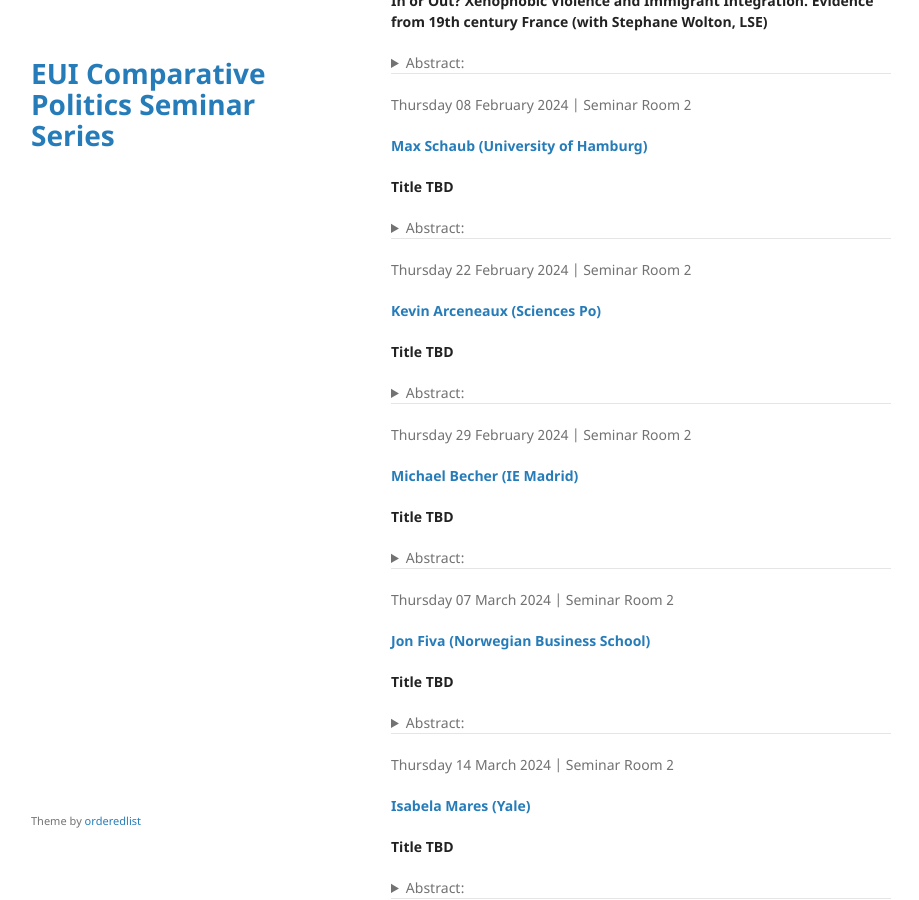
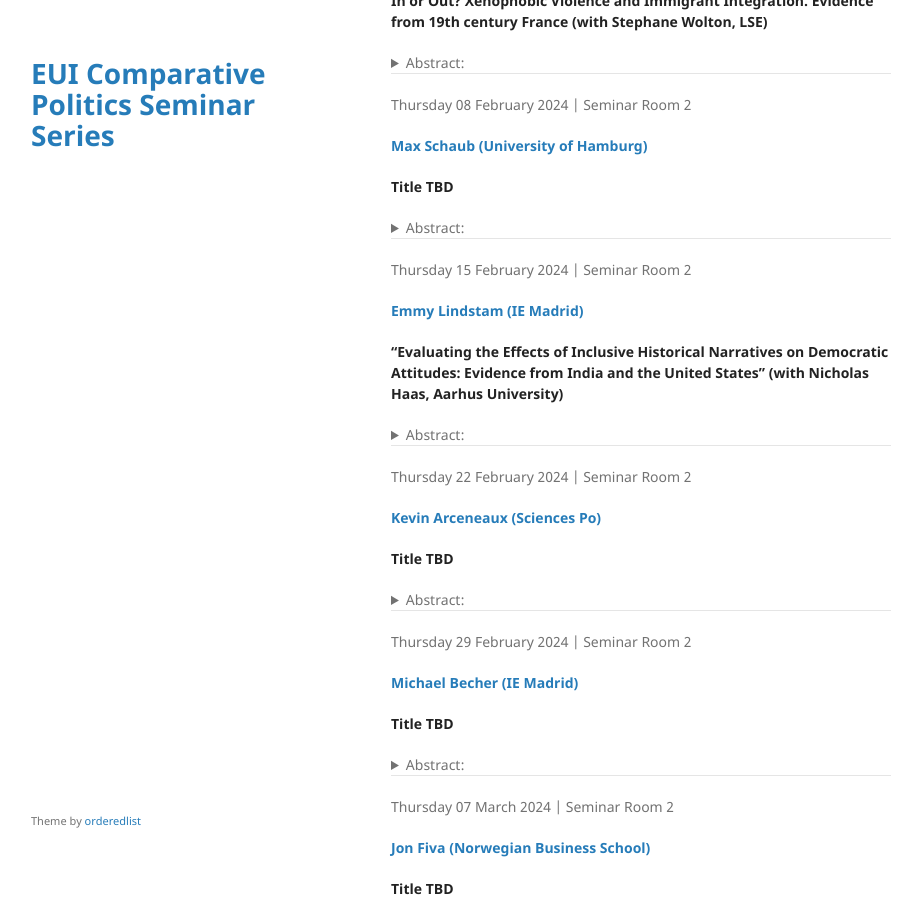
Before and after one commit to cpss-eui/cpss-eui.github.io, a Jekyll site: the page built from index.md, in a window 1280 px wide and 900 px high, scrolled down 844 px. Shown: the whole window, without its empty margins (179-1098 px from the left). Built offline with Jekyll 4.4.1, drawn with Linux system fonts in a browser that asks for light colours; our own code applies the rules of GitHub Pages for plain Markdown files.

Commit message:
See https://github.com/cpss-eui/comparative-politics-seminar-series/commit/c69d30715107f6fd47fb985af27c8c8cc44de65f from refs/heads/main

```diff
--- a/index.md
+++ b/index.md
@@ -117,6 +117,44 @@
 <summary>Abstract:</summary>
 <p>
 Abstract TBD
+</p>
+</details>
+<hr>
+Thursday 15 February 2024 | Seminar Room 2
+<p>
+<strong><a href='https://emmylindstam.com'>Emmy Lindstam (IE
+Madrid)</a></strong>
+</p>
+
+**“Evaluating the Effects of Inclusive Historical Narratives on
+Democratic Attitudes: Evidence from India and the United States” (with
+Nicholas Haas, Aarhus University)**
+
+<details>
+<summary>Abstract:</summary>
+<p>
+Concerns about the state of democracy have surged in several countries
+amongst new evidence that many citizens do not value democratic
+principles or accept election results. Many suggest that at the core of
+these anti-democratic beliefs is a dismissal of some voters – ethnic
+minorities – as lesser members of the nation. In this project, we study
+whether historical narratives that highlight ethnic minorities’ positive
+contributions to the nation increase perceptions that they are entitled
+to speak on the nation’s behalf, and thereby enhance majority members
+support for the democratic process. We theorise that inclusive
+historical narratives can counteract the notion that minorities are
+lesser members of the nation and thus, the anti-democratic belief that
+their votes count less or not at all. To test our theory, we conduct
+online experiments in the world’s two largest democracies: India and the
+United States. In our experiments, we randomly assign participants
+either politically neutral or inclusive educational content sourced from
+real history textbooks. We then use both behavioural and stated
+preference measures to evaluate whether different historical narratives
+affect perceptions of minorities’ place in the nation and support for
+anti-democratic attitudes, norms, and policies. Our findings indicate
+that battles over history education may carry consequences for majority
+members’ support for democratic principles and ethnic minorities’
+political voice.
 </p>
 </details>
 <hr>
```
Also changed, not shown: 1 other file.
